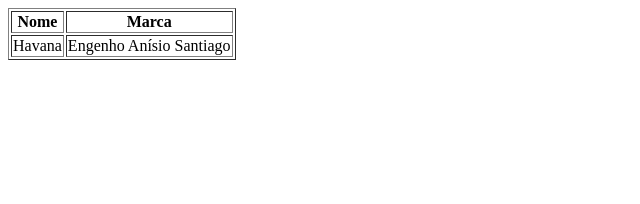
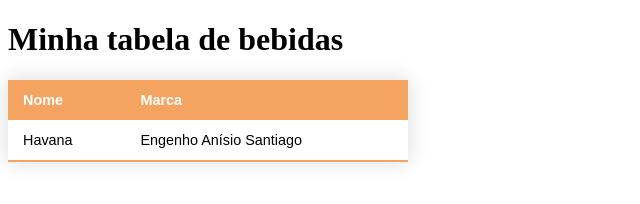
Before and after one commit to Souza-Lucas/reactproweb, a plain HTML site: page react_example/index.html in a window 1280 px wide. Shown: the whole page, without its empty margins (0-640 px from the left). Drawn offline with Linux system fonts and the light colour scheme.

Commit message:
Receita - React 1

```diff
--- a/react_example/index.html
+++ b/react_example/index.html
@@ -1,11 +1,46 @@
 <!DOCTYPE html>
-<html>
+<html lang="pt-br">
+<head>
+    <meta charset="UTF-8">
+    <meta http-equiv="X-UA-Compatible" content="IE=edge">
+    <meta name="viewport" content="width=device-width, initial-scale=1.0">
+    <title>React #1</title>
+</head>
 
-<head>
+<style>
+.styled-table {
+    border-collapse: collapse;
+    margin: 25px left;
+    font-size: 0.9em;
+    font-family: sans-serif;
+    min-width: 400px;
+    box-shadow: 0 0 20px rgba(0, 0, 0, 0.15);
+}
+.styled-table thead tr {
+    background-color: #F4A460;
+    color: #ffffff;
+    text-align: left;
+}
+.styled-table th,
+.styled-table td {
+    padding: 12px 15px;
+}
+.styled-table tbody tr {
+    border-bottom: 1px solid #dddddd;
+}
 
-   <title>ReactZero</title>
+.styled-table tbody tr:nth-of-type(even) {
+    background-color: #f3f3f3;
+}
 
-</head>
+.styled-table tbody tr:last-of-type {
+    border-bottom: 2px solid #F4A460;
+}
+.styled-table tbody tr.active-row {
+    font-weight: bold;
+    color: #F4A460;
+}
+</style>
 
 <body>
 
@@ -17,29 +52,37 @@
 
    <script src="libs/react-dom.js"></script>
 
-   <script>
+   <script src="libs/babel.js"></script>
+
+   <script type="text/babel">
 
    ReactDOM.render(
-      React.createElement(
-         'table',
-         {id: 'tabela', border:'1'},
-         React.createElement(
-            'tr',
-            null,
-            React.createElement('th', null, 'Nome'),
-            React.createElement('th', null, 'Marca')
-         ),
-      React.createElement(
-         'tr',
-         null,
-         React.createElement('td', null, 'Havana'),
-         React.createElement('td', null, 'Engenho Anísio Santiago')
-         )
-      ),
+      <MyTable/>
+      ,
       document.getElementById("app"))
 
+   function MyTable(){
+      return(
+         <div id="app">
+            <Cabecalho/>
+            <table id="tabela" class="styled-table">
+               <thead>
+               <tr><th>Nome</th><th>Marca</th></tr>
+               </thead>
+               <tbody>
+               <tr><td>Havana</td><td>Engenho Anísio Santiago</td></tr>
+               </tbody>
+            </table>
+         </div>
+      )
+   }
+
+   function Cabecalho(){
+      return(
+         <h1> Minha tabela de bebidas </h1>
+      )
+   }
    </script>
 
 </body>
-
 </html>
```
